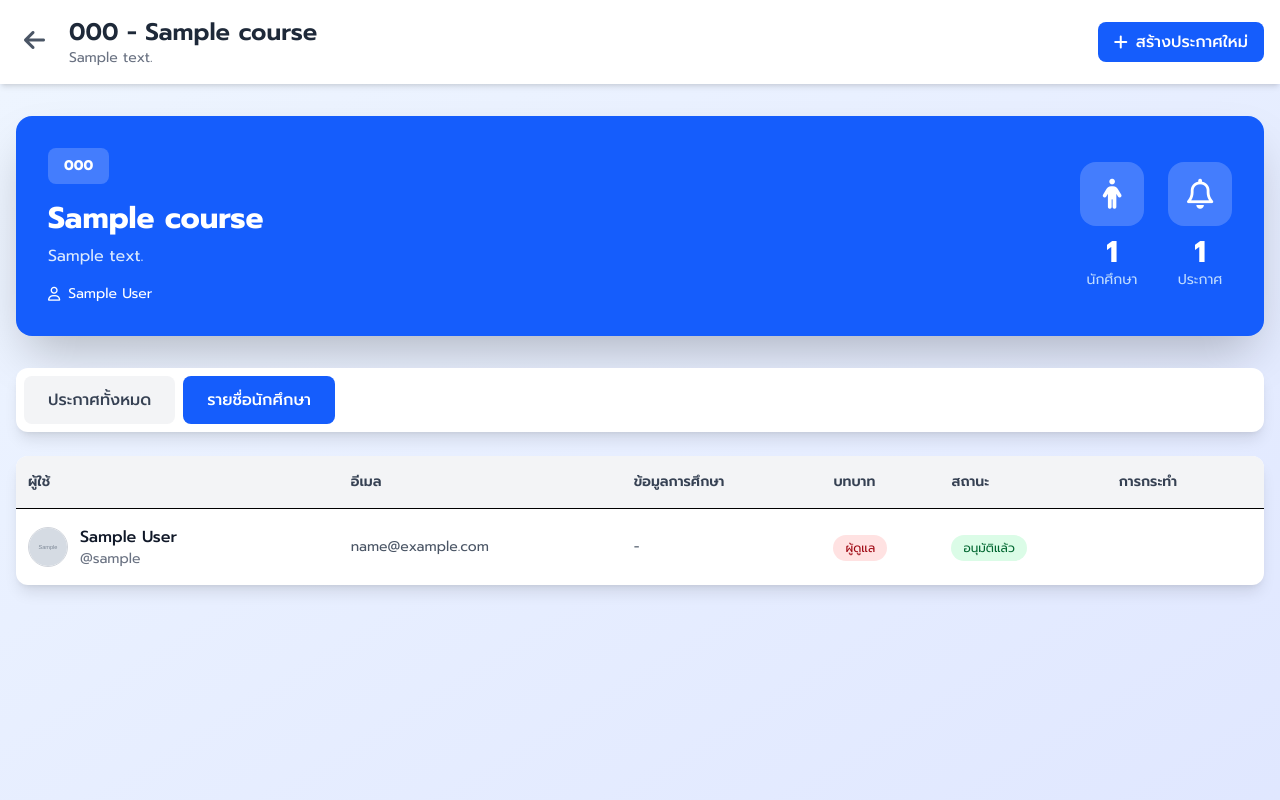
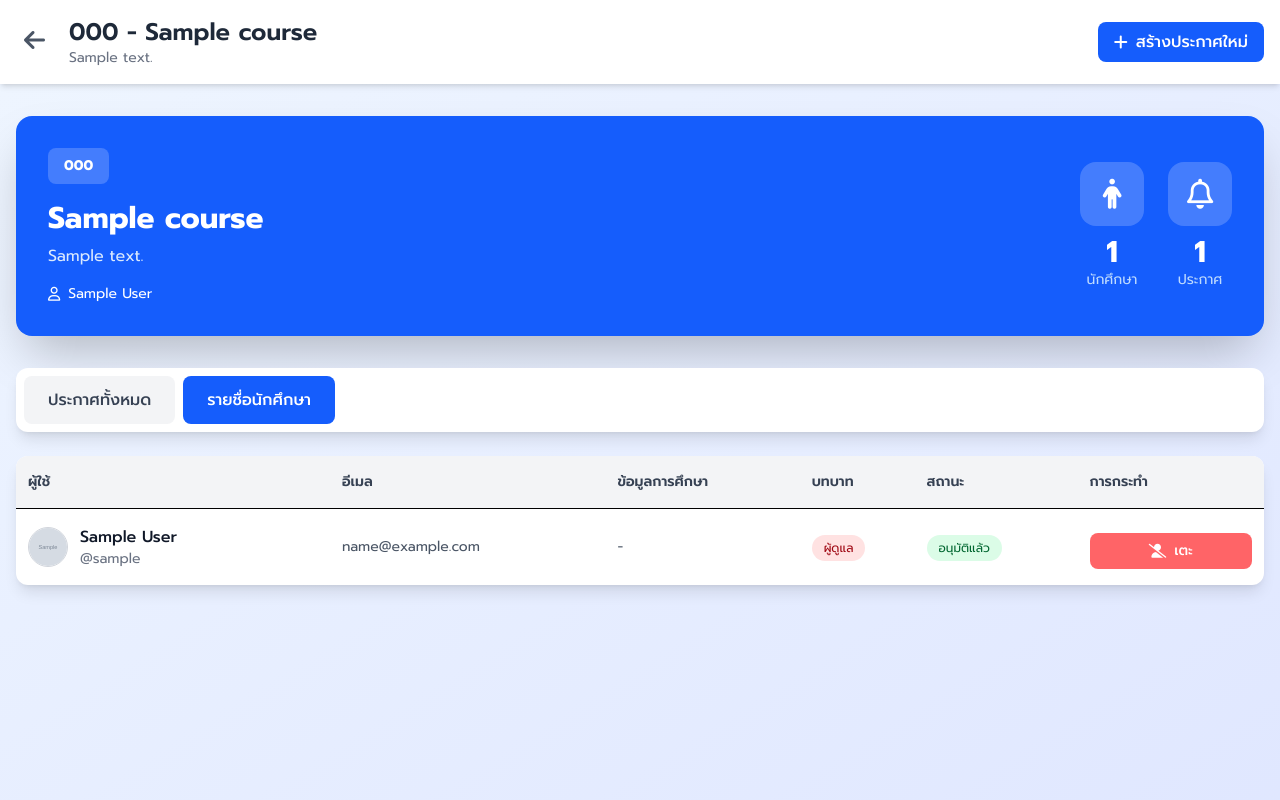
Before and after one commit to pckzy/SSW-ITPost, a Django app: page /course/000/students/ in a window 1280 px wide. Run offline with Django 5.2, Linux system fonts and the light colour scheme; a user stored in the database is signed in; tables that the repository leaves empty hold one stand-in row (values such as "Sample post"); grey boxes marked "Sample" are stand-in pictures.

Commit message:
can reject student from class

```diff
--- a/itpost/posts/templates/course_detail_student.html
+++ b/itpost/posts/templates/course_detail_student.html
@@ -124,7 +124,7 @@
                 <tbody class="divide-y divide-gray-200">
                     {% for enroll in enrollments %}
                         {% with std=enroll.student %}
-                        <tr class="hover:bg-gray-50">
+                        <tr id="enroll-{{ enroll.id }}"  class="hover:bg-gray-50">
                             <td class="px-3 py-4">
                                 <a href="{% url 'profile_view' std.username %}">
                                     <div class="flex items-center space-x-3">
@@ -165,8 +165,29 @@
                                     <i class="fa fa-check mr-2"></i> อนุมัติ
                                 </button>
                                 {% endif %}
+                                <button onclick="openModel({{enroll.id}})"
+                                    class="w-full mt-2 px-4 py-2 bg-red-400 text-white rounded-lg hover:bg-red-700 transition-all text-sm font-medium flex items-center justify-center">
+                                    <i class="fa fa-user-slash mr-2"></i>เตะ
+                                </button>
                             </td>
                         </tr>
+                        <div id="rejectModel-{{enroll.id}}"
+                            class="fixed inset-0 backdrop-blur-sm flex items-center justify-center hidden z-50">
+                            <div class="bg-white rounded-xl shadow-lg w-80 p-6 text-center">
+                                <h2 class="text-lg font-semibold text-gray-800 mb-4">ยืนยันการเตะผู้ใช้ออกจากรายวิชา</h2>
+                                <p class="text-gray-600 mb-6">เตะ <a href="{% url 'profile_view' std.username %}" class="underline">{{ std.first_name }} {{ std.last_name }}</a> ออก?</p>
+                                <div class="flex justify-center space-x-3">
+                                    <button onclick="rejectEnrollment({{enroll.id}})"
+                                        class="bg-red-600 text-white px-4 py-2 rounded-lg hover:bg-red-700 transition">
+                                        ยืนยัน
+                                    </button>
+                                    <button onclick="closeModel({{enroll.id}})"
+                                        class="bg-gray-300 text-gray-700 px-4 py-2 rounded-lg hover:bg-gray-400 transition">
+                                        ยกเลิก
+                                    </button>
+                                </div>
+                            </div>
+                        </div>
                         {% endwith %}
                     {% endfor %}
                 </tbody>
@@ -174,8 +195,11 @@
         </div>
     </div>
 </div>
+
+
 {% endblock %}
 
 {% block script%}
 <script src="{% static '/js/approveEnroll.js' %}"></script>
+<script src="{% static '/js/rejectEnroll.js' %}"></script>
 {% endblock %}
--- a/itpost/static/dist/styles.css
+++ b/itpost/static/dist/styles.css
@@ -11,6 +11,7 @@
     --color-red-50: oklch(97.1% 0.013 17.38);
     --color-red-100: oklch(93.6% 0.032 17.717);
     --color-red-200: oklch(88.5% 0.062 18.334);
+    --color-red-300: oklch(80.8% 0.114 19.571);
     --color-red-400: oklch(70.4% 0.191 22.216);
     --color-red-500: oklch(63.7% 0.237 25.331);
     --color-red-600: oklch(57.7% 0.245 27.325);
@@ -137,6 +138,9 @@
     --radius-xl: 0.75rem;
     --radius-2xl: 1rem;
     --ease-out: cubic-bezier(0, 0, 0.2, 1);
+    --blur-sm: 8px;
+    --blur-md: 12px;
+    --blur-lg: 16px;
     --default-transition-duration: 150ms;
     --default-transition-timing-function: cubic-bezier(0.4, 0, 0.2, 1);
     --default-font-family: var(--font-sans);
@@ -963,8 +982,20 @@
   .bg-red-100 {
     background-color: var(--color-red-100);
   }
+  .bg-red-200 {
+    background-color: var(--color-red-200);
+  }
+  .bg-red-300 {
+    background-color: var(--color-red-300);
+  }
+  .bg-red-400 {
+    background-color: var(--color-red-400);
+  }
   .bg-red-500 {
     background-color: var(--color-red-500);
+  }
+  .bg-red-600 {
+    background-color: var(--color-red-600);
   }
   .bg-rose-50 {
     background-color: var(--color-rose-50);
@@ -1606,6 +1662,13 @@
     &:hover {
       @media (hover: hover) {
         background-color: var(--color-red-600);
+      }
+    }
+  }
+  .hover\:bg-red-700 {
+    &:hover {
+      @media (hover: hover) {
+        background-color: var(--color-red-700);
       }
     }
   }
@@ -2248,6 +2311,42 @@
   initial-value: 100%;
 }
 @property --tw-drop-shadow-size {
+  syntax: "*";
+  inherits: false;
+}
+@property --tw-backdrop-blur {
+  syntax: "*";
+  inherits: false;
+}
+@property --tw-backdrop-brightness {
+  syntax: "*";
+  inherits: false;
+}
+@property --tw-backdrop-contrast {
+  syntax: "*";
+  inherits: false;
+}
+@property --tw-backdrop-grayscale {
+  syntax: "*";
+  inherits: false;
+}
+@property --tw-backdrop-hue-rotate {
+  syntax: "*";
+  inherits: false;
+}
+@property --tw-backdrop-invert {
+  syntax: "*";
+  inherits: false;
+}
+@property --tw-backdrop-opacity {
+  syntax: "*";
+  inherits: false;
+}
+@property --tw-backdrop-saturate {
+  syntax: "*";
+  inherits: false;
+}
+@property --tw-backdrop-sepia {
   syntax: "*";
   inherits: false;
 }
@@ -2316,6 +2415,15 @@
       --tw-drop-shadow-color: initial;
       --tw-drop-shadow-alpha: 100%;
       --tw-drop-shadow-size: initial;
+      --tw-backdrop-blur: initial;
+      --tw-backdrop-brightness: initial;
+      --tw-backdrop-contrast: initial;
+      --tw-backdrop-grayscale: initial;
+      --tw-backdrop-hue-rotate: initial;
+      --tw-backdrop-invert: initial;
+      --tw-backdrop-opacity: initial;
+      --tw-backdrop-saturate: initial;
+      --tw-backdrop-sepia: initial;
       --tw-duration: initial;
       --tw-ease: initial;
     }
--- /dev/null
+++ b/itpost/static/js/rejectEnroll.js
@@ -0,0 +1,47 @@
+function openModel(enrollId) {
+        document.getElementById(`rejectModel-${enrollId}`).classList.remove("hidden");
+    }
+
+function closeModel(enrollId) {
+        document.getElementById(`rejectModel-${enrollId}`).classList.add("hidden");
+    }
+
+function rejectEnrollment(enrollId) {
+    console.log(enrollId)
+    const csrf = document.querySelector('input[name="csrfmiddlewaretoken"]');
+    const headers = {};
+    if (csrf) headers['X-CSRFToken'] = csrf.value;
+
+    fetch(`/api/enroll_course/${enrollId}/`, { method: 'DELETE', headers: headers })
+        .then(r => r.json())
+        .then(data => {
+            console.log('API response:', data);
+            if (data.success) {
+                const el = document.getElementById(`enroll-${enrollId}`);
+                if (el) {
+                    // fade out + slide up animation before removing
+                    el.style.transition = 'opacity 400ms ease, transform 400ms ease, height 400ms ease, margin 400ms ease, padding 400ms ease';
+                    el.style.opacity = '0';
+                    el.style.transform = 'translateY(-12px)';
+                    el.style.pointerEvents = 'none';
+                    // also collapse height to avoid gap
+                    el.style.height = el.offsetHeight + 'px';
+                    // trigger reflow then set height to 0
+                    void el.offsetHeight;
+                    el.style.height = '0px';
+                    el.style.marginBottom = '0px';
+                    el.style.paddingTop = '0px';
+                    el.style.paddingBottom = '0px';
+                    setTimeout(function () { el.remove(); }, 450);
+                }
+                const std_count = document.getElementById('std-count')
+                std_count.innerText = Number(std_count.innerText) - 1
+                closeModel(enrollId);
+            } else {
+                alert('Approve failed: ' + (data.error || 'unknown'));
+            }
+        }).catch(err => {
+            alert('Error approve post');
+            console.error(err);
+        });
+}
```
Also changed, not shown: other parts of itpost/static/dist/styles.css (+44 -4 lines), itpost/api/views.py (+10 -0 lines).
